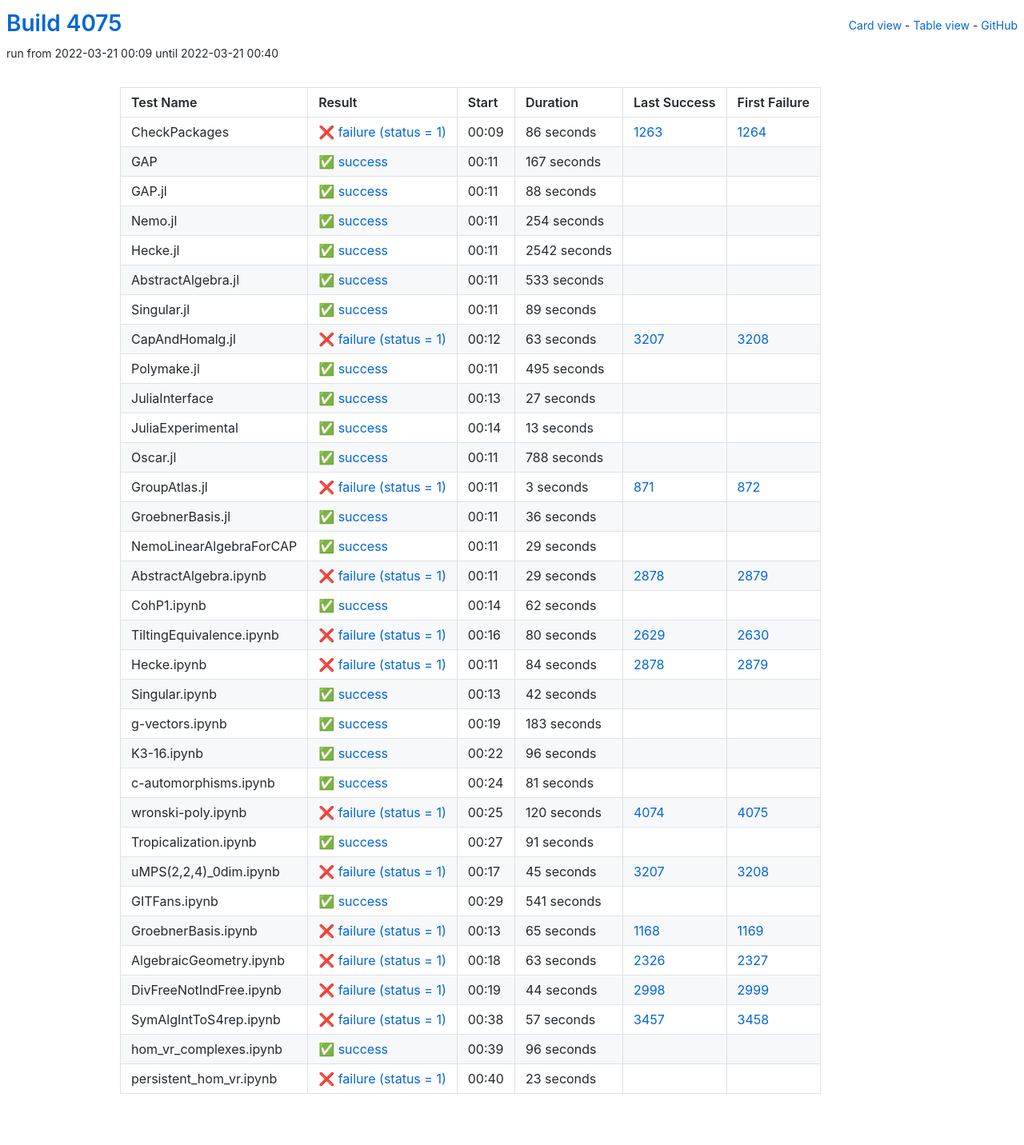
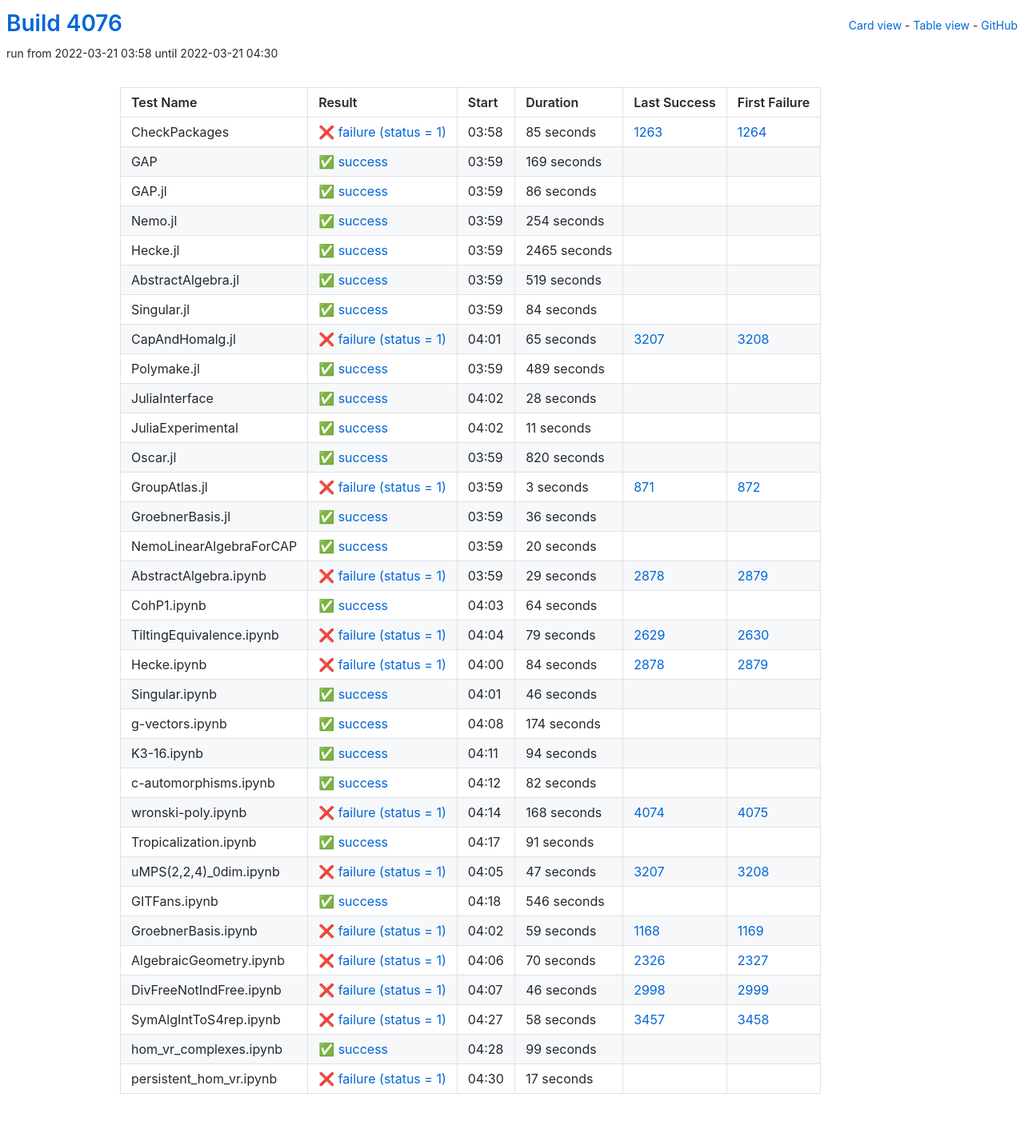
Before and after one commit to oscar-system/oscar-ci-status-stable, a Jekyll site: the page built from table.html, in a window 1280 px wide. Shown: the whole page at 80% size. Built offline with Jekyll 4.4.1, drawn with Linux system fonts in a browser that asks for light colours.

Commit message:
Build #4076

```diff
--- a/_data/ci.yml
+++ b/_data/ci.yml
@@ -1,6 +1,6 @@
 ---
-build: 4075
-build_url: https://oscarci.mathematik.uni-kl.de/job/oscar-stable/4075/
+build: 4076
+build_url: https://oscarci.mathematik.uni-kl.de/job/oscar-stable/4076/
 job: oscar-stable
 organization: oscar-system
 repo: oscar-ci-status-stable
@@ -8,44 +8,44 @@ repourl: https://github.com/oscar-system/oscar-ci-status-stable
 tests:
 - name: CheckPackages
   id: checkpackages
-  log: https://oscarci.mathematik.uni-kl.de/job/oscar-stable/4075/artifact/logs/build-4075/CheckPackages.log
-  start: 2022-03-21 00:09
+  log: https://oscarci.mathematik.uni-kl.de/job/oscar-stable/4076/artifact/logs/build-4076/CheckPackages.log
+  start: 2022-03-21 03:58
   success: false
   exitcode: 1
   status: failure
-  duration: 86
+  duration: 85
   last_success: 1263
   last_success_url: https://oscarci.mathematik.uni-kl.de/job/oscar-stable/1263/
   first_failure: 1264
   first_failure_url: https://oscarci.mathematik.uni-kl.de/job/oscar-stable/1264/
 - name: GAP
   id: gap
-  log: https://oscarci.mathematik.uni-kl.de/job/oscar-stable/4075/artifact/logs/build-4075/GAP.log
-  start: 2022-03-21 00:11
+  log: https://oscarci.mathematik.uni-kl.de/job/oscar-stable/4076/artifact/logs/build-4076/GAP.log
+  start: 2022-03-21 03:59
   success: true
   exitcode: 0
   status: success
-  duration: 167
+  duration: 169
   last_success: false
   last_success_url:
   first_failure: false
   first_failure_url:
 - name: GAP.jl
   id: gap-jl
-  log: https://oscarci.mathematik.uni-kl.de/job/oscar-stable/4075/artifact/logs/build-4075/GAP.jl.log
-  start: 2022-03-21 00:11
+  log: https://oscarci.mathematik.uni-kl.de/job/oscar-stable/4076/artifact/logs/build-4076/GAP.jl.log
+  start: 2022-03-21 03:59
   success: true
   exitcode: 0
   status: success
-  duration: 88
+  duration: 86
   last_success: false
   last_success_url:
   first_failure: false
   first_failure_url:
 - name: Nemo.jl
   id: nemo-jl
-  log: https://oscarci.mathematik.uni-kl.de/job/oscar-stable/4075/artifact/logs/build-4075/Nemo.jl.log
-  start: 2022-03-21 00:11
+  log: https://oscarci.mathematik.uni-kl.de/job/oscar-stable/4076/artifact/logs/build-4076/Nemo.jl.log
+  start: 2022-03-21 03:59
   success: true
   exitcode: 0
   status: success
@@ -56,104 +56,104 @@ tests:
   first_failure_url:
 - name: Hecke.jl
   id: hecke-jl
-  log: https://oscarci.mathematik.uni-kl.de/job/oscar-stable/4075/artifact/logs/build-4075/Hecke.jl.log
-  start: 2022-03-21 00:11
+  log: https://oscarci.mathematik.uni-kl.de/job/oscar-stable/4076/artifact/logs/build-4076/Hecke.jl.log
+  start: 2022-03-21 03:59
   success: true
   exitcode: 0
   status: success
-  duration: 2542
+  duration: 2465
   last_success: false
   last_success_url:
   first_failure: false
   first_failure_url:
 - name: AbstractAlgebra.jl
   id: abstractalgebra-jl
-  log: https://oscarci.mathematik.uni-kl.de/job/oscar-stable/4075/artifact/logs/build-4075/AbstractAlgebra.jl.log
-  start: 2022-03-21 00:11
+  log: https://oscarci.mathematik.uni-kl.de/job/oscar-stable/4076/artifact/logs/build-4076/AbstractAlgebra.jl.log
+  start: 2022-03-21 03:59
   success: true
   exitcode: 0
   status: success
-  duration: 533
+  duration: 519
   last_success: false
   last_success_url:
   first_failure: false
   first_failure_url:
 - name: Singular.jl
   id: singular-jl
-  log: https://oscarci.mathematik.uni-kl.de/job/oscar-stable/4075/artifact/logs/build-4075/Singular.jl.log
-  start: 2022-03-21 00:11
+  log: https://oscarci.mathematik.uni-kl.de/job/oscar-stable/4076/artifact/logs/build-4076/Singular.jl.log
+  start: 2022-03-21 03:59
   success: true
   exitcode: 0
   status: success
-  duration: 89
+  duration: 84
   last_success: false
   last_success_url:
   first_failure: false
   first_failure_url:
 - name: CapAndHomalg.jl
   id: capandhomalg-jl
-  log: https://oscarci.mathematik.uni-kl.de/job/oscar-stable/4075/artifact/logs/build-4075/CapAndHomalg.jl.log
-  start: 2022-03-21 00:12
+  log: https://oscarci.mathematik.uni-kl.de/job/oscar-stable/4076/artifact/logs/build-4076/CapAndHomalg.jl.log
+  start: 2022-03-21 04:01
   success: false
   exitcode: 1
   status: failure
-  duration: 63
+  duration: 65
   last_success: 3207
   last_success_url: https://oscarci.mathematik.uni-kl.de/job/oscar-stable/3207/
   first_failure: 3208
   first_failure_url: https://oscarci.mathematik.uni-kl.de/job/oscar-stable/3208/
 - name: Polymake.jl
   id: polymake-jl
-  log: https://oscarci.mathematik.uni-kl.de/job/oscar-stable/4075/artifact/logs/build-4075/Polymake.jl.log
-  start: 2022-03-21 00:11
+  log: https://oscarci.mathematik.uni-kl.de/job/oscar-stable/4076/artifact/logs/build-4076/Polymake.jl.log
+  start: 2022-03-21 03:59
   success: true
   exitcode: 0
   status: success
-  duration: 495
+  duration: 489
   last_success: false
   last_success_url:
   first_failure: false
   first_failure_url:
 - name: JuliaInterface
   id: juliainterface
-  log: https://oscarci.mathematik.uni-kl.de/job/oscar-stable/4075/artifact/logs/build-4075/JuliaInterface.log
-  start: 2022-03-21 00:13
+  log: https://oscarci.mathematik.uni-kl.de/job/oscar-stable/4076/artifact/logs/build-4076/JuliaInterface.log
+  start: 2022-03-21 04:02
   success: true
   exitcode: 0
   status: success
-  duration: 27
+  duration: 28
   last_success: false
   last_success_url:
   first_failure: false
   first_failure_url:
 - name: JuliaExperimental
   id: juliaexperimental
-  log: https://oscarci.mathematik.uni-kl.de/job/oscar-stable/4075/artifact/logs/build-4075/JuliaExperimental.log
-  start: 2022-03-21 00:14
+  log: https://oscarci.mathematik.uni-kl.de/job/oscar-stable/4076/artifact/logs/build-4076/JuliaExperimental.log
+  start: 2022-03-21 04:02
   success: true
   exitcode: 0
   status: success
-  duration: 13
+  duration: 11
   last_success: false
   last_success_url:
   first_failure: false
   first_failure_url:
 - name: Oscar.jl
   id: oscar-jl
-  log: https://oscarci.mathematik.uni-kl.de/job/oscar-stable/4075/artifact/logs/build-4075/Oscar.jl.log
-  start: 2022-03-21 00:11
+  log: https://oscarci.mathematik.uni-kl.de/job/oscar-stable/4076/artifact/logs/build-4076/Oscar.jl.log
+  start: 2022-03-21 03:59
   success: true
   exitcode: 0
   status: success
-  duration: 788
+  duration: 820
   last_success: false
   last_success_url:
   first_failure: false
   first_failure_url:
 - name: GroupAtlas.jl
   id: groupatlas-jl
-  log: https://oscarci.mathematik.uni-kl.de/job/oscar-stable/4075/artifact/logs/build-4075/GroupAtlas.jl.log
-  start: 2022-03-21 00:11
+  log: https://oscarci.mathematik.uni-kl.de/job/oscar-stable/4076/artifact/logs/build-4076/GroupAtlas.jl.log
+  start: 2022-03-21 03:59
   success: false
   exitcode: 1
   status: failure
@@ -164,8 +164,8 @@ tests:
   first_failure_url: https://oscarci.mathematik.uni-kl.de/job/oscar-stable/872/
 - name: GroebnerBasis.jl
   id: groebnerbasis-jl
-  log: https://oscarci.mathematik.uni-kl.de/job/oscar-stable/4075/artifact/logs/build-4075/GroebnerBasis.jl.log
-  start: 2022-03-21 00:11
+  log: https://oscarci.mathematik.uni-kl.de/job/oscar-stable/4076/artifact/logs/build-4076/GroebnerBasis.jl.log
+  start: 2022-03-21 03:59
   success: true
   exitcode: 0
   status: success
@@ -176,20 +176,20 @@ tests:
   first_failure_url:
 - name: NemoLinearAlgebraForCAP
   id: nemolinearalgebraforcap
-  log: https://oscarci.mathematik.uni-kl.de/job/oscar-stable/4075/artifact/logs/build-4075/NemoLinearAlgebraForCAP.log
-  start: 2022-03-21 00:11
+  log: https://oscarci.mathematik.uni-kl.de/job/oscar-stable/4076/artifact/logs/build-4076/NemoLinearAlgebraForCAP.log
+  start: 2022-03-21 03:59
   success: true
   exitcode: 0
   status: success
-  duration: 29
+  duration: 20
   last_success: false
   last_success_url:
   first_failure: false
   first_failure_url:
 - name: AbstractAlgebra.ipynb
   id: abstractalgebra-ipynb
-  log: https://oscarci.mathematik.uni-kl.de/job/oscar-stable/4075/artifact/logs/build-4075/AbstractAlgebra.ipynb.log
-  start: 2022-03-21 00:11
+  log: https://oscarci.mathematik.uni-kl.de/job/oscar-stable/4076/artifact/logs/build-4076/AbstractAlgebra.ipynb.log
+  start: 2022-03-21 03:59
   success: false
   exitcode: 1
   status: failure
@@ -200,32 +200,32 @@ tests:
   first_failure_url: https://oscarci.mathematik.uni-kl.de/job/oscar-stable/2879/
 - name: CohP1.ipynb
   id: cohp1-ipynb
-  log: https://oscarci.mathematik.uni-kl.de/job/oscar-stable/4075/artifact/logs/build-4075/CohP1.ipynb.log
-  start: 2022-03-21 00:14
+  log: https://oscarci.mathematik.uni-kl.de/job/oscar-stable/4076/artifact/logs/build-4076/CohP1.ipynb.log
+  start: 2022-03-21 04:03
   success: true
   exitcode: 0
   status: success
-  duration: 62
+  duration: 64
   last_success: false
   last_success_url:
   first_failure: false
   first_failure_url:
 - name: TiltingEquivalence.ipynb
   id: tiltingequivalence-ipynb
-  log: https://oscarci.mathematik.uni-kl.de/job/oscar-stable/4075/artifact/logs/build-4075/TiltingEquivalence.ipynb.log
-  start: 2022-03-21 00:16
+  log: https://oscarci.mathematik.uni-kl.de/job/oscar-stable/4076/artifact/logs/build-4076/TiltingEquivalence.ipynb.log
+  start: 2022-03-21 04:04
   success: false
   exitcode: 1
   status: failure
-  duration: 80
+  duration: 79
   last_success: 2629
   last_success_url: https://oscarci.mathematik.uni-kl.de/job/oscar-stable/2629/
   first_failure: 2630
   first_failure_url: https://oscarci.mathematik.uni-kl.de/job/oscar-stable/2630/
 - name: Hecke.ipynb
   id: hecke-ipynb
-  log: https://oscarci.mathematik.uni-kl.de/job/oscar-stable/4075/artifact/logs/build-4075/Hecke.ipynb.log
-  start: 2022-03-21 00:11
+  log: https://oscarci.mathematik.uni-kl.de/job/oscar-stable/4076/artifact/logs/build-4076/Hecke.ipynb.log
+  start: 2022-03-21 04:00
   success: false
   exitcode: 1
   status: failure
@@ -236,68 +236,68 @@ tests:
   first_failure_url: https://oscarci.mathematik.uni-kl.de/job/oscar-stable/2879/
 - name: Singular.ipynb
   id: singular-ipynb
-  log: https://oscarci.mathematik.uni-kl.de/job/oscar-stable/4075/artifact/logs/build-4075/Singular.ipynb.log
-  start: 2022-03-21 00:13
+  log: https://oscarci.mathematik.uni-kl.de/job/oscar-stable/4076/artifact/logs/build-4076/Singular.ipynb.log
+  start: 2022-03-21 04:01
   success: true
   exitcode: 0
   status: success
-  duration: 42
+  duration: 46
   last_success: false
   last_success_url:
   first_failure: false
   first_failure_url:
 - name: g-vectors.ipynb
   id: g-vectors-ipynb
-  log: https://oscarci.mathematik.uni-kl.de/job/oscar-stable/4075/artifact/logs/build-4075/g-vectors.ipynb.log
-  start: 2022-03-21 00:19
+  log: https://oscarci.mathematik.uni-kl.de/job/oscar-stable/4076/artifact/logs/build-4076/g-vectors.ipynb.log
+  start: 2022-03-21 04:08
   success: true
   exitcode: 0
   status: success
-  duration: 183
+  duration: 174
   last_success: false
   last_success_url:
   first_failure: false
   first_failure_url:
 - name: K3-16.ipynb
   id: k3-16-ipynb
-  log: https://oscarci.mathematik.uni-kl.de/job/oscar-stable/4075/artifact/logs/build-4075/K3-16.ipynb.log
-  start: 2022-03-21 00:22
+  log: https://oscarci.mathematik.uni-kl.de/job/oscar-stable/4076/artifact/logs/build-4076/K3-16.ipynb.log
+  start: 2022-03-21 04:11
   success: true
   exitcode: 0
   status: success
-  duration: 96
+  duration: 94
   last_success: false
   last_success_url:
   first_failure: false
   first_failure_url:
 - name: c-automorphisms.ipynb
   id: c-automorphisms-ipynb
-  log: https://oscarci.mathematik.uni-kl.de/job/oscar-stable/4075/artifact/logs/build-4075/c-automorphisms.ipynb.log
-  start: 2022-03-21 00:24
+  log: https://oscarci.mathematik.uni-kl.de/job/oscar-stable/4076/artifact/logs/build-4076/c-automorphisms.ipynb.log
+  start: 2022-03-21 04:12
   success: true
   exitcode: 0
   status: success
-  duration: 81
+  duration: 82
   last_success: false
   last_success_url:
   first_failure: false
   first_failure_url:
 - name: wronski-poly.ipynb
   id: wronski-poly-ipynb
-  log: https://oscarci.mathematik.uni-kl.de/job/oscar-stable/4075/artifact/logs/build-4075/wronski-poly.ipynb.log
-  start: 2022-03-21 00:25
+  log: https://oscarci.mathematik.uni-kl.de/job/oscar-stable/4076/artifact/logs/build-4076/wronski-poly.ipynb.log
+  start: 2022-03-21 04:14
   success: false
   exitcode: 1
   status: failure
-  duration: 120
+  duration: 168
   last_success: 4074
   last_success_url: https://oscarci.mathematik.uni-kl.de/job/oscar-stable/4074/
   first_failure: 4075
   first_failure_url: https://oscarci.mathematik.uni-kl.de/job/oscar-stable/4075/
 - name: Tropicalization.ipynb
   id: tropicalization-ipynb
-  log: https://oscarci.mathematik.uni-kl.de/job/oscar-stable/4075/artifact/logs/build-4075/Tropicalization.ipynb.log
-  start: 2022-03-21 00:27
+  log: https://oscarci.mathematik.uni-kl.de/job/oscar-stable/4076/artifact/logs/build-4076/Tropicalization.ipynb.log
+  start: 2022-03-21 04:17
   success: true
   exitcode: 0
   status: success
@@ -308,96 +308,96 @@ tests:
   first_failure_url:
 - name: uMPS(2,2,4)_0dim.ipynb
   id: umps-2-2-4-0dim-ipynb
-  log: https://oscarci.mathematik.uni-kl.de/job/oscar-stable/4075/artifact/logs/build-4075/uMPS-2-2-4-_0dim.ipynb.log
-  start: 2022-03-21 00:17
+  log: https://oscarci.mathematik.uni-kl.de/job/oscar-stable/4076/artifact/logs/build-4076/uMPS-2-2-4-_0dim.ipynb.log
+  start: 2022-03-21 04:05
   success: false
   exitcode: 1
   status: failure
-  duration: 45
+  duration: 47
   last_success: 3207
   last_success_url: https://oscarci.mathematik.uni-kl.de/job/oscar-stable/3207/
   first_failure: 3208
   first_failure_url: https://oscarci.mathematik.uni-kl.de/job/oscar-stable/3208/
 - name: GITFans.ipynb
   id: gitfans-ipynb
-  log: https://oscarci.mathematik.uni-kl.de/job/oscar-stable/4075/artifact/logs/build-4075/GITFans.ipynb.log
-  start: 2022-03-21 00:29
+  log: https://oscarci.mathematik.uni-kl.de/job/oscar-stable/4076/artifact/logs/build-4076/GITFans.ipynb.log
+  start: 2022-03-21 04:18
   success: true
   exitcode: 0
   status: success
-  duration: 541
+  duration: 546
   last_success: false
   last_success_url:
   first_failure: false
   first_failure_url:
 - name: GroebnerBasis.ipynb
   id: groebnerbasis-ipynb
-  log: https://oscarci.mathematik.uni-kl.de/job/oscar-stable/4075/artifact/logs/build-4075/GroebnerBasis.ipynb.log
-  start: 2022-03-21 00:13
+  log: https://oscarci.mathematik.uni-kl.de/job/oscar-stable/4076/artifact/logs/build-4076/GroebnerBasis.ipynb.log
+  start: 2022-03-21 04:02
   success: false
   exitcode: 1
   status: failure
-  duration: 65
+  duration: 59
   last_success: 1168
   last_success_url: https://oscarci.mathematik.uni-kl.de/job/oscar-stable/1168/
   first_failure: 1169
   first_failure_url: https://oscarci.mathematik.uni-kl.de/job/oscar-stable/1169/
 - name: AlgebraicGeometry.ipynb
   id: algebraicgeometry-ipynb
-  log: https://oscarci.mathematik.uni-kl.de/job/oscar-stable/4075/artifact/logs/build-4075/AlgebraicGeometry.ipynb.log
-  start: 2022-03-21 00:18
+  log: https://oscarci.mathematik.uni-kl.de/job/oscar-stable/4076/artifact/logs/build-4076/AlgebraicGeometry.ipynb.log
+  start: 2022-03-21 04:06
   success: false
   exitcode: 1
   status: failure
-  duration: 63
+  duration: 70
   last_success: 2326
   last_success_url: https://oscarci.mathematik.uni-kl.de/job/oscar-stable/2326/
   first_failure: 2327
   first_failure_url: https://oscarci.mathematik.uni-kl.de/job/oscar-stable/2327/
 - name: DivFreeNotIndFree.ipynb
   id: divfreenotindfree-ipynb
-  log: https://oscarci.mathematik.uni-kl.de/job/oscar-stable/4075/artifact/logs/build-4075/DivFreeNotIndFree.ipynb.log
-  start: 2022-03-21 00:19
+  log: https://oscarci.mathematik.uni-kl.de/job/oscar-stable/4076/artifact/logs/build-4076/DivFreeNotIndFree.ipynb.log
+  start: 2022-03-21 04:07
   success: false
   exitcode: 1
   status: failure
-  duration: 44
+  duration: 46
   last_success: 2998
   last_success_url: https://oscarci.mathematik.uni-kl.de/job/oscar-stable/2998/
   first_failure: 2999
   first_failure_url: https://oscarci.mathematik.uni-kl.de/job/oscar-stable/2999/
 - name: SymAlgIntToS4rep.ipynb
   id: symalginttos4rep-ipynb
-  log: https://oscarci.mathematik.uni-kl.de/job/oscar-stable/4075/artifact/logs/build-4075/SymAlgIntToS4rep.ipynb.log
-  start: 2022-03-21 00:38
+  log: https://oscarci.mathematik.uni-kl.de/job/oscar-stable/4076/artifact/logs/build-4076/SymAlgIntToS4rep.ipynb.log
+  start: 2022-03-21 04:27
   success: false
   exitcode: 1
   status: failure
-  duration: 57
+  duration: 58
   last_success: 3457
   last_success_url: https://oscarci.mathematik.uni-kl.de/job/oscar-stable/3457/
   first_failure: 3458
   first_failure_url: https://oscarci.mathematik.uni-kl.de/job/oscar-stable/3458/
 - name: hom_vr_complexes.ipynb
   id: hom-vr-complexes-ipynb
-  log: https://oscarci.mathematik.uni-kl.de/job/oscar-stable/4075/artifact/logs/build-4075/hom_vr_complexes.ipynb.log
-  start: 2022-03-21 00:39
+  log: https://oscarci.mathematik.uni-kl.de/job/oscar-stable/4076/artifact/logs/build-4076/hom_vr_complexes.ipynb.log
+  start: 2022-03-21 04:28
   success: true
   exitcode: 0
   status: success
-  duration: 96
+  duration: 99
   last_success: false
   last_success_url:
   first_failure: false
   first_failure_url:
 - name: persistent_hom_vr.ipynb
   id: persistent-hom-vr-ipynb
-  log: https://oscarci.mathematik.uni-kl.de/job/oscar-stable/4075/artifact/logs/build-4075/persistent_hom_vr.ipynb.log
-  start: 2022-03-21 00:40
+  log: https://oscarci.mathematik.uni-kl.de/job/oscar-stable/4076/artifact/logs/build-4076/persistent_hom_vr.ipynb.log
+  start: 2022-03-21 04:30
   success: false
   exitcode: 1
   status: failure
-  duration: 23
+  duration: 17
   last_success: false
   last_success_url:
   first_failure: false
```
Also changed, not shown: README.md.
